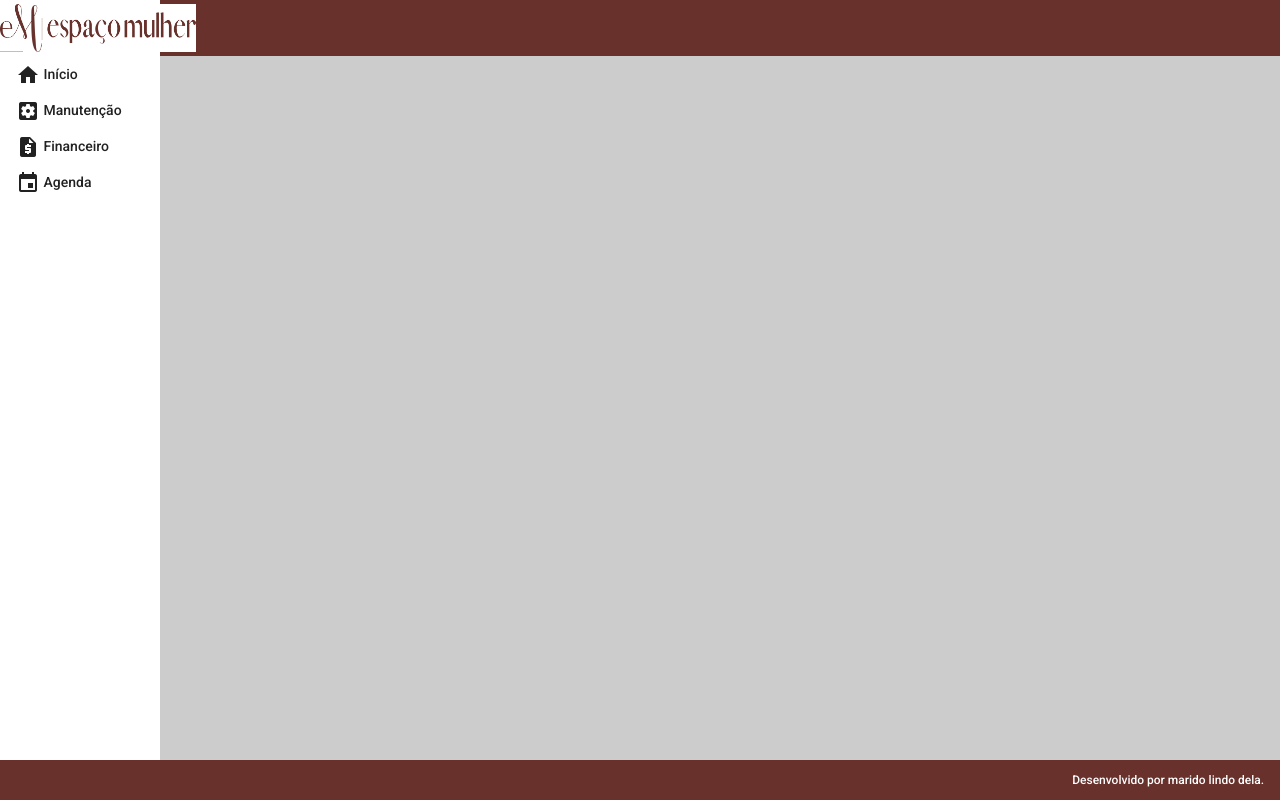
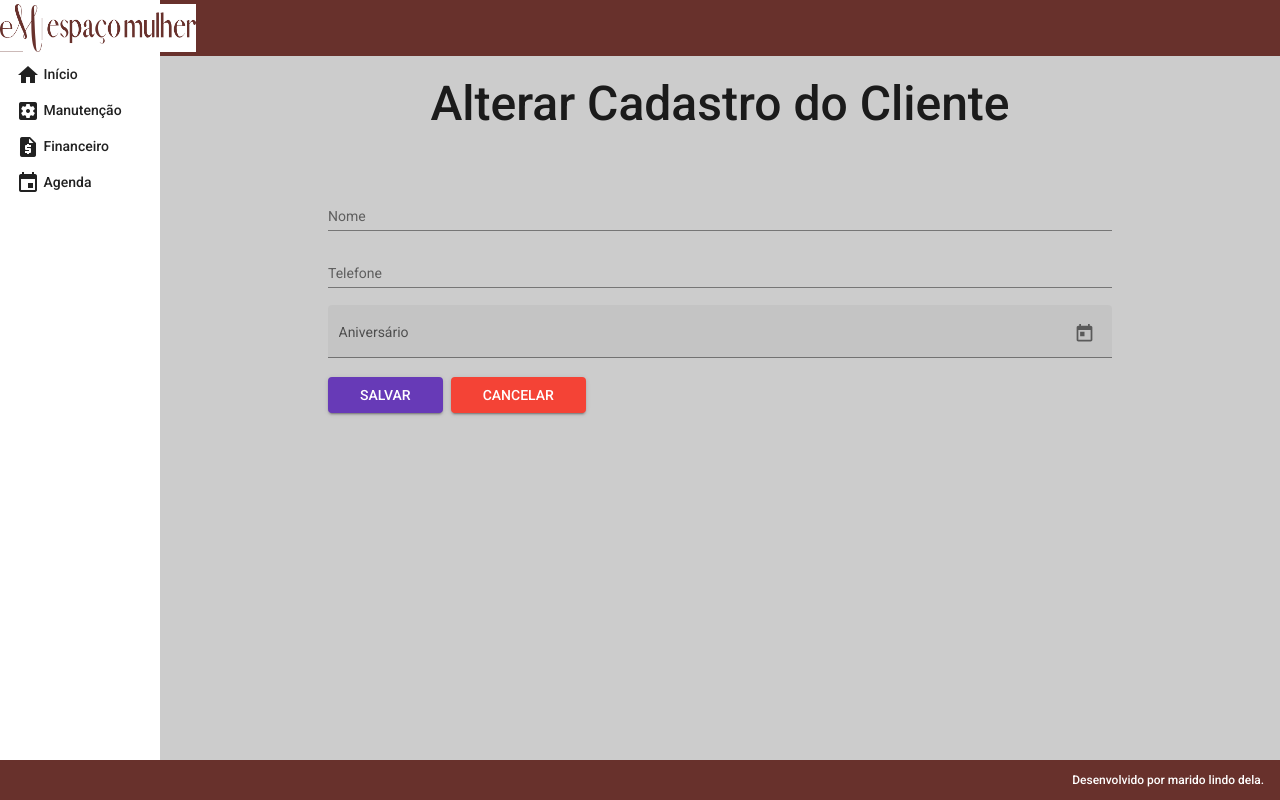
Before and after one commit to rubensmarcondesv8/salaoem-front, an Angular app: page /clientes/update/1 in a window 1280 px wide. Before the commit this address led to /. Built offline with nearby package versions, Linux system fonts and the light colour scheme; no server answers.

Commit message:
CRUD completo para Clientes

```diff
--- a/src/app/app.module.ts
+++ b/src/app/app.module.ts
@@ -27,6 +27,8 @@ import {MatInputModule} from '@angular/material/input';
 import {MatFormFieldModule} from '@angular/material/form-field';
 import {MatDatepickerModule} from '@angular/material/datepicker';
 import {MatSnackBarModule} from '@angular/material/snack-bar';
+import { ClientesDeleteComponent } from './components/views/clientes/clientes-delete/clientes-delete.component';
+import { ClientesUpdateComponent } from './components/views/clientes/clientes-update/clientes-update.component';
 
 @NgModule({
   declarations: [
@@ -37,7 +39,9 @@ import {MatSnackBarModule} from '@angular/material/snack-bar';
     HomeComponent,
     ClientesReadComponent,
     MenuComponent,
-    ClientesCreateComponent
+    ClientesCreateComponent,
+    ClientesDeleteComponent,
+    ClientesUpdateComponent
   ],
   imports: [
     BrowserModule,
--- /dev/null
+++ b/src/app/components/views/clientes/clientes-delete/clientes-delete.component.css
@@ -0,0 +1,24 @@
+form{
+    text-align: center;
+    width: 70%;
+    margin: 2rem auto
+}
+
+h1{
+    font-size: 3rem;
+    font-weight: 500;
+    margin-bottom: 4.5rem;
+}
+.adicionaCliente{
+    width: 100%;
+}
+
+.buttons{
+    text-align: start;
+}
+
+button{
+    margin-right: 0.5rem;
+    padding-right: 2rem;
+    padding-left: 2rem;
+}
--- /dev/null
+++ b/src/app/components/views/clientes/clientes-delete/clientes-delete.component.html
@@ -0,0 +1,20 @@
+<form>
+    <h1>Excluir Cliente</h1>
+
+    <mat-form-field class="adicionaCliente">
+        <mat-label>Nome</mat-label>
+        <input matInput [(ngModel)] = "cliente.nomeCliente" type="text" name="nomeCliente" disabled>
+    </mat-form-field>
+    <mat-form-field class="adicionaCliente">
+        <mat-label>Telefone</mat-label>
+        <input matInput [(ngModel)] = "cliente.telefoneCliente" type="text" name="telefoneCliente" disabled>
+    </mat-form-field>
+    <mat-form-field class="adicionaCliente">
+        <mat-label>Aniversário</mat-label>
+        <input matInput [(ngModel)] ="cliente.aniversarioCliente" type="text" name="aniversarioCliente" disabled>
+    </mat-form-field>
+    <div class="buttons">
+        <button (click) = "delete()" mat-raised-button color="primary">EXCLUIR</button>
+        <button (click) = "cancel()" mat-raised-button color="warn">CANCELAR</button>
+    </div>
+</form>
--- /dev/null
+++ b/src/app/components/views/clientes/clientes-delete/clientes-delete.component.ts
@@ -0,0 +1,45 @@
+import { Component, OnInit } from '@angular/core';
+import { ActivatedRoute, Router } from '@angular/router';
+import { Cliente } from '../clientes.model';
+import { ClientesService } from '../clientes.service';
+
+@Component({
+  selector: 'app-clientes-delete',
+  templateUrl: './clientes-delete.component.html',
+  styleUrls: ['./clientes-delete.component.css']
+})
+export class ClientesDeleteComponent implements OnInit {
+
+  cliente: Cliente = {
+    idCliente: '',
+    nomeCliente:'',
+    telefoneCliente:'',
+    aniversarioCliente:''
+  }
+
+  constructor(private service: ClientesService, private route: ActivatedRoute, private router: Router) { }
+
+  ngOnInit(): void {
+    this.cliente.idCliente = this.route.snapshot.paramMap.get('idCliente')!;
+    this.findById();
+  }
+
+  findById(): void{
+    this.service.findById(this.cliente.idCliente!).subscribe((resposta) => {
+      this.cliente.nomeCliente = resposta.nomeCliente;
+      this.cliente.telefoneCliente = resposta.telefoneCliente;
+      this.cliente.aniversarioCliente = resposta.aniversarioCliente;
+    })
+  }
+
+  delete(): void{
+    this.service.delete(this.cliente.idCliente!).subscribe((resposta) => {
+      this.router.navigate(['clientes'])
+      this.service.mensagem('Cliente excluído com sucesso!')
+    })
+  }
+
+  cancel(): void{
+    this.router.navigate(['clientes'])
+  }
+}
--- a/src/app/components/views/clientes/clientes-read/clientes-read.component.html
+++ b/src/app/components/views/clientes/clientes-read/clientes-read.component.html
@@ -25,10 +25,10 @@
             <ng-container matColumnDef="acoes">
               <th class="mat-header" mat-header-cell *matHeaderCellDef> Ações </th>
               <td mat-cell *matCellDef="let row">
-                  <a class="edit" href="#">
+                  <a class="edit" routerLink="update/{{row.idCliente}}">
                       <i class="material-icons">edit</i>
                   </a>
-                  <a class="delete" href="#">
+                  <a class="delete" routerLink="delete/{{row.idCliente}}">
                     <i class="material-icons">delete</i>
                 </a>
               </td>
--- /dev/null
+++ b/src/app/components/views/clientes/clientes-update/clientes-update.component.css
@@ -0,0 +1,24 @@
+form{
+    text-align: center;
+    width: 70%;
+    margin: 2rem auto
+}
+
+h1{
+    font-size: 3rem;
+    font-weight: 500;
+    margin-bottom: 4.5rem;
+}
+.adicionaCliente{
+    width: 100%;
+}
+
+.buttons{
+    text-align: start;
+}
+
+button{
+    margin-right: 0.5rem;
+    padding-right: 2rem;
+    padding-left: 2rem;
+}
--- /dev/null
+++ b/src/app/components/views/clientes/clientes-update/clientes-update.component.html
@@ -0,0 +1,22 @@
+<form>
+    <h1>Alterar Cadastro do Cliente</h1>
+
+    <mat-form-field class="adicionaCliente">
+        <mat-label>Nome</mat-label>
+        <input matInput [(ngModel)] = "cliente.nomeCliente" type="text" name="nomeCliente" placeholder="nome completo" #input [value]="input.value.toUpperCase()">
+    </mat-form-field>
+    <mat-form-field class="adicionaCliente">
+        <mat-label>Telefone</mat-label>
+        <input matInput [(ngModel)] = "cliente.telefoneCliente" type="text" name="telefoneCliente" placeholder="tel com DDD">
+    </mat-form-field>
+    <mat-form-field class="adicionaCliente" appearance="fill">
+        <mat-label>Aniversário</mat-label>
+        <input matInput [(ngModel)] ="cliente.aniversarioCliente" name = "aniversarioCliente" [matDatepicker]="picker">
+        <mat-datepicker-toggle matSuffix [for]="picker"></mat-datepicker-toggle>
+        <mat-datepicker #picker ></mat-datepicker>
+    </mat-form-field>
+    <div class="buttons">
+        <button (click) = "update()" mat-raised-button color="primary">SALVAR</button>
+        <button (click) = "cancel()" mat-raised-button color="warn">CANCELAR</button>
+    </div>
+</form>
--- /dev/null
+++ b/src/app/components/views/clientes/clientes-update/clientes-update.component.ts
@@ -0,0 +1,46 @@
+import { Component, OnInit } from '@angular/core';
+import { ActivatedRoute, Router } from '@angular/router';
+import { Cliente } from '../clientes.model';
+import { ClientesService } from '../clientes.service';
+
+@Component({
+  selector: 'app-clientes-update',
+  templateUrl: './clientes-update.component.html',
+  styleUrls: ['./clientes-update.component.css']
+})
+export class ClientesUpdateComponent implements OnInit {
+
+  cliente: Cliente = {
+    idCliente: '',
+    nomeCliente: '',
+    telefoneCliente: '',
+    aniversarioCliente: ''
+  }
+
+  constructor(private service: ClientesService, private router: Router, private route: ActivatedRoute) { }
+
+  ngOnInit(): void {
+    this.cliente.idCliente = this.route.snapshot.paramMap.get('idCliente')!;
+    this.findById();
+  }
+
+  findById(): void{
+    this.service.findById(this.cliente.idCliente!).subscribe((resposta) => {
+      this.cliente.nomeCliente = resposta.nomeCliente;
+      this.cliente.telefoneCliente = resposta.telefoneCliente;
+      this.cliente.aniversarioCliente = resposta.aniversarioCliente;
+    })
+  }
+
+  update(): void {
+    this.service.update(this.cliente).subscribe((resposta) => {
+      this.router.navigate(['clientes'])
+      this.service.mensagem('Cliente alterado com sucesso!')
+    })
+  }
+
+  cancel(): void{
+    this.router.navigate(['clientes'])
+  }
+
+}
--- a/src/app/components/views/clientes/clientes.model.ts
+++ b/src/app/components/views/clientes/clientes.model.ts
@@ -1,5 +1,6 @@
 export interface Cliente{
+    idCliente?: String;
     nomeCliente: String;
     telefoneCliente: String;
-    aniversarioCliente: String;
+    aniversarioCliente: String
 }
--- a/src/app/components/views/clientes/clientes.service.ts
+++ b/src/app/components/views/clientes/clientes.service.ts
@@ -18,9 +18,24 @@ export class ClientesService {
     return this.http.get<Cliente[]>(url);
   }
 
+  findById(idCliente: String): Observable<Cliente>{
+    const url = `${this.baseUrl}/clientes/${idCliente}`
+    return this.http.get<Cliente>(url)
+  }
+
   create(cliente: Cliente): Observable<Cliente>{
     const url = `${this.baseUrl}/clientes`;
     return this.http.post<Cliente>(url, cliente);
+  }
+
+  delete(idCliente: String): Observable<void>{
+    const url = `${this.baseUrl}/clientes/${idCliente}`
+    return this.http.delete<void>(url);
+  }
+
+  update(cliente: Cliente): Observable<void>{
+    const url = `${this.baseUrl}/clientes/${cliente.idCliente}`
+    return this.http.put<void>(url, cliente);
   }
 
   mensagem(str: String): void{
```
Also changed, not shown: src/app/app-routing.module.ts (+10 -0 lines).
